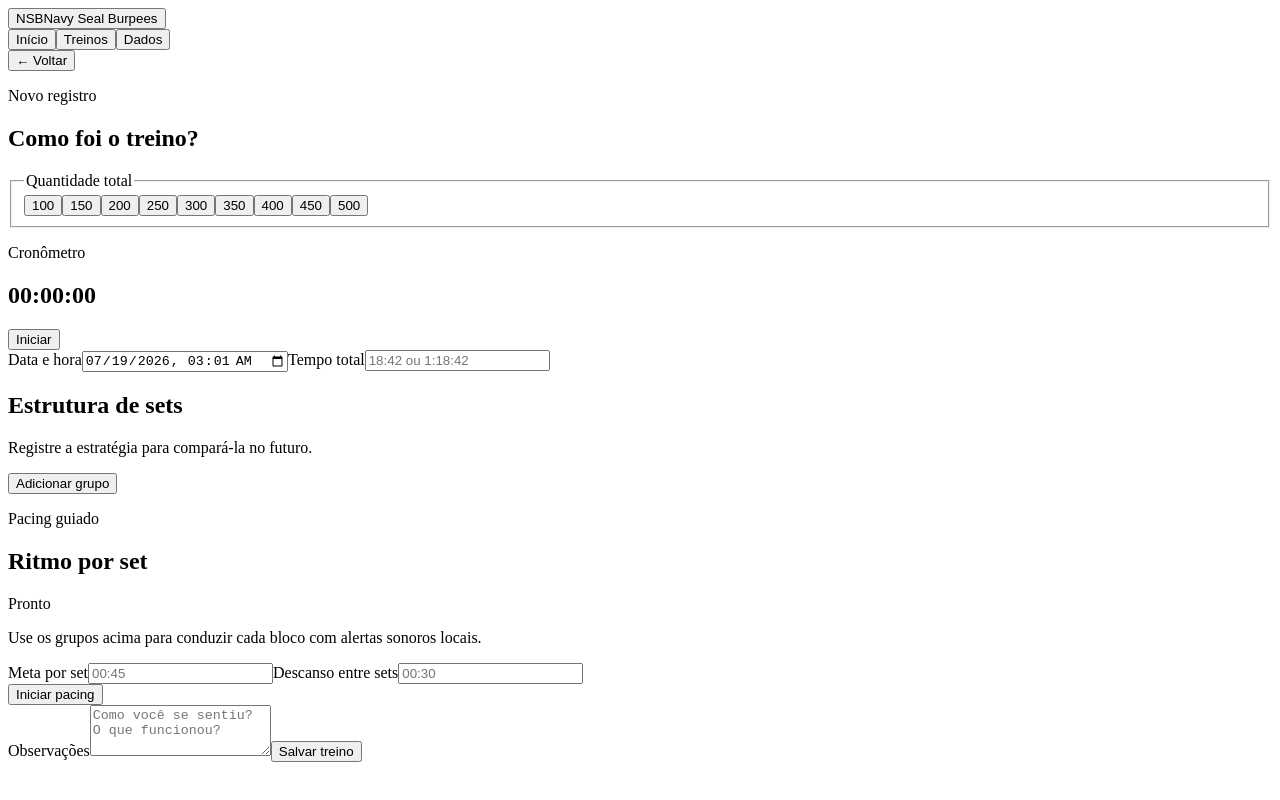
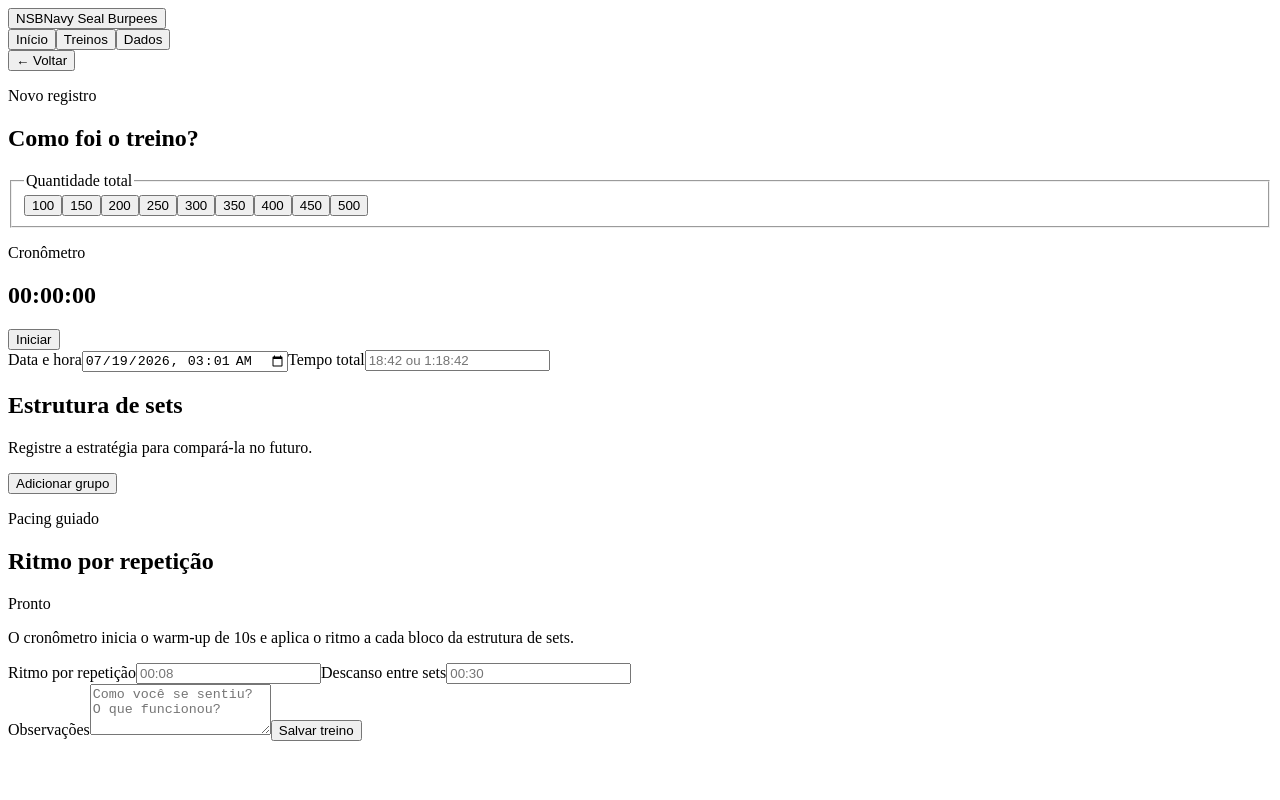
Before and after one commit to Santana-DS/NSB, a React (Vite) app: page / in a window 1280 px wide. Both pictures are taken after a click on the button "Registrar treino". Built offline with nearby package versions, Linux system fonts and the light colour scheme; the HTML template or start-up script is replaced by a standard one.

Commit message:
feat: derive pacing from repetition rhythm

```diff
--- a/src/App.tsx
+++ b/src/App.tsx
@@ -15,7 +15,8 @@ interface ChartBin { key: string; label: string; total: number; year?: number; m
 interface TimedRecord { targetReps: RepTarget; durationSeconds: number; date: string }
 interface StrategyRecord extends TimedRecord { strategy: string }
 type DownloadFormat = 'svg' | 'png' | 'jpeg'
-type PacingPhase = 'idle' | 'set' | 'rest' | 'paused' | 'complete'
+type PacingPhase = 'idle' | 'warmup' | 'set' | 'rest' | 'paused' | 'complete'
+const DEFAULT_WARMUP_SECONDS = 10
 const HOME_MESSAGES = [
   'Do what you gotta do.',
   'Do what you know you have to do.',
@@ -78,14 +79,16 @@ export default function App() {
   const [timerStartedAt, setTimerStartedAt] = useState<number | null>(null)
   const [timerElapsedBase, setTimerElapsedBase] = useState(0)
   const [timerNow, setTimerNow] = useState(Date.now())
-  const [pacingSetDuration, setPacingSetDuration] = useState('')
+  const [pacingRepDuration, setPacingRepDuration] = useState('')
   const [pacingRestDuration, setPacingRestDuration] = useState('')
   const [pacingPhase, setPacingPhase] = useState<PacingPhase>('idle')
-  const [pacingPausedPhase, setPacingPausedPhase] = useState<'set' | 'rest'>('set')
+  const [pacingPausedPhase, setPacingPausedPhase] = useState<'warmup' | 'set' | 'rest'>('set')
   const [pacingBlockIndex, setPacingBlockIndex] = useState(0)
   const [pacingPhaseStartedAt, setPacingPhaseStartedAt] = useState<number | null>(null)
   const [pacingPhaseElapsedBase, setPacingPhaseElapsedBase] = useState(0)
   const [pacingBlocks, setPacingBlocks] = useState<{ reps: number; targetSeconds: number; actualSeconds: number }[]>([])
+  const [pacingEvents, setPacingEvents] = useState<{ type: import('./types').PacingEventType; elapsedSeconds: number; blockIndex?: number; transition: 'automatic' | 'manual' }[]>([])
+  const [lastRepCue, setLastRepCue] = useState(0)
 
   useEffect(() => {
     void navigator.storage?.persist?.()
@@ -147,16 +150,24 @@ export default function App() {
 
   const currentSetTotal = getSetGroupTotal(setGroups)
   const timerElapsedSeconds = timerElapsedBase + (timerStartedAt === null ? 0 : Math.floor((timerNow - timerStartedAt) / 1000))
-  const pacingSetSeconds = parseDuration(pacingSetDuration) ?? 0
+  const pacingRepSeconds = parseDuration(pacingRepDuration) ?? 0
   const pacingRestSeconds = parseDuration(pacingRestDuration) ?? 0
   const pacingPlan = useMemo(() => setGroups.flatMap((group) => Array.from({ length: Math.max(0, group.setCount) }, () => group.repsPerSet)), [setGroups])
   const pacingPhaseElapsed = pacingPhaseElapsedBase + (pacingPhaseStartedAt === null ? 0 : Math.floor((timerNow - pacingPhaseStartedAt) / 1000))
-  const pacingPhaseTarget = pacingPhase === 'set' ? pacingSetSeconds : pacingPhase === 'rest' ? pacingRestSeconds : 0
+  const pacingPhaseTarget = pacingPhase === 'warmup' ? DEFAULT_WARMUP_SECONDS : pacingPhase === 'set' ? (pacingPlan[pacingBlockIndex] ?? 0) * pacingRepSeconds : pacingPhase === 'rest' ? pacingRestSeconds : 0
 
   useEffect(() => {
-    if ((pacingPhase !== 'set' && pacingPhase !== 'rest') || pacingPhaseTarget <= 0 || pacingPhaseElapsed < pacingPhaseTarget) return
-    advancePacingPhase()
+    if ((pacingPhase !== 'warmup' && pacingPhase !== 'set' && pacingPhase !== 'rest') || pacingPhaseTarget <= 0 || pacingPhaseElapsed < pacingPhaseTarget) return
+    advancePacingPhase('automatic')
   }, [pacingPhaseElapsed, pacingPhase, pacingPhaseTarget])
+
+  useEffect(() => {
+    if (pacingPhase !== 'set' || pacingRepSeconds <= 0) return
+    const cue = Math.min(pacingPlan[pacingBlockIndex] ?? 0, Math.floor(pacingPhaseElapsed / pacingRepSeconds))
+    if (cue <= lastRepCue || cue === 0) return
+    setLastRepCue(cue)
+    emitPacingSignal('rep')
+  }, [lastRepCue, pacingBlockIndex, pacingPhase, pacingPhaseElapsed, pacingPlan, pacingRepSeconds])
 
   function resetForm() {
     setTargetReps(100)
@@ -168,13 +179,15 @@ export default function App() {
     setTimerStartedAt(null)
     setTimerElapsedBase(0)
     setTimerNow(Date.now())
-    setPacingSetDuration('')
+    setPacingRepDuration('')
     setPacingRestDuration('')
     setPacingPhase('idle')
     setPacingBlockIndex(0)
     setPacingPhaseStartedAt(null)
     setPacingPhaseElapsedBase(0)
     setPacingBlocks([])
+    setPacingEvents([])
+    setLastRepCue(0)
   }
 
   function openNewWorkout() {
@@ -196,6 +209,8 @@ export default function App() {
     setTimerNow(now)
     setTimerStartedAt(now)
     setPerformedAt(todayLocalIso())
+    if (pacingPhase === 'paused') resumePacing()
+    else if ((pacingPhase === 'idle' || pacingPhase === 'complete') && pacingPlan.length > 0 && pacingRepSeconds > 0) startPacing(now)
   }
 
   function pauseTimer() {
@@ -203,6 +218,7 @@ export default function App() {
     setTimerElapsedBase(elapsed)
     setTimerStartedAt(null)
     setDuration(formatDuration(elapsed))
+    pausePacing()
   }
 
   function resetTimer() {
@@ -212,10 +228,10 @@ export default function App() {
     setDuration('')
   }
 
-  function emitPacingSignal(kind: 'set' | 'rest' | 'complete') {
+  function emitPacingSignal(kind: 'set' | 'rest' | 'complete' | 'rep') {
     if (!('AudioContext' in window)) return
     const context = new AudioContext()
-    const notes = kind === 'complete' ? [880, 1040, 1320] : kind === 'set' ? [880, 880] : [440]
+    const notes = kind === 'complete' ? [880, 1040, 1320] : kind === 'set' ? [880, 880] : kind === 'rest' ? [440] : [660]
     notes.forEach((frequency, index) => {
       const oscillator = context.createOscillator()
       const gain = context.createGain()
@@ -229,35 +245,40 @@ export default function App() {
     window.setTimeout(() => void context.close(), notes.length * 150 + 200)
   }
 
-  function startPacing() {
-    if (pacingPlan.length === 0 || pacingSetSeconds <= 0 || pacingRestSeconds < 0) {
-      setError('Defina os grupos de sets e o tempo desejado para cada set.')
-      return
-    }
-    const now = Date.now()
-    if (timerStartedAt === null) {
-      setTimerNow(now)
-      setTimerStartedAt(now)
-      setPerformedAt(todayLocalIso())
-    }
-    setError(null)
+  function appendPacingEvent(type: import('./types').PacingEventType, transition: 'automatic' | 'manual', blockIndex?: number) {
+    setPacingEvents((events) => [...events, { type, transition, blockIndex, elapsedSeconds: timerElapsedSeconds }])
+  }
+
+  function startPacing(now: number) {
     setPacingBlocks([])
     setPacingBlockIndex(0)
     setPacingPhaseElapsedBase(0)
     setPacingPhaseStartedAt(now)
-    setPacingPhase('set')
-    emitPacingSignal('set')
+    setPacingPhase('warmup')
+    setPacingEvents([{ type: 'session-started', transition: 'automatic', elapsedSeconds: timerElapsedSeconds }, { type: 'warmup-started', transition: 'automatic', elapsedSeconds: timerElapsedSeconds }])
+    setLastRepCue(0)
   }
 
-  function advancePacingPhase() {
+  function advancePacingPhase(transition: 'automatic' | 'manual' = 'manual') {
     const now = Date.now()
+    if (pacingPhase === 'warmup') {
+      setPacingPhase('set')
+      setPacingPhaseElapsedBase(0)
+      setPacingPhaseStartedAt(now)
+      setLastRepCue(0)
+      appendPacingEvent('set-started', transition, 0)
+      emitPacingSignal('set')
+      return
+    }
     if (pacingPhase === 'set') {
       const actualSeconds = pacingPhaseElapsed
-      setPacingBlocks((blocks) => [...blocks, { reps: pacingPlan[pacingBlockIndex], targetSeconds: pacingSetSeconds, actualSeconds }])
+      setPacingBlocks((blocks) => [...blocks, { reps: pacingPlan[pacingBlockIndex], targetSeconds: pacingPhaseTarget, actualSeconds }])
+      appendPacingEvent('set-completed', transition, pacingBlockIndex)
       if (pacingBlockIndex >= pacingPlan.length - 1) {
         setPacingPhase('complete')
         setPacingPhaseStartedAt(null)
         setPacingPhaseElapsedBase(actualSeconds)
+        appendPacingEvent('session-completed', transition, pacingBlockIndex)
         emitPacingSignal('complete')
         return
       }
@@ -265,11 +286,14 @@ export default function App() {
         setPacingBlockIndex((index) => index + 1)
         setPacingPhaseElapsedBase(0)
         setPacingPhaseStartedAt(now)
+        setLastRepCue(0)
+        appendPacingEvent('set-started', transition, pacingBlockIndex + 1)
         emitPacingSignal('set')
       } else {
         setPacingPhase('rest')
         setPacingPhaseElapsedBase(0)
         setPacingPhaseStartedAt(now)
+        appendPacingEvent('rest-started', transition, pacingBlockIndex)
         emitPacingSignal('rest')
       }
       return
@@ -279,22 +303,27 @@ export default function App() {
       setPacingPhase('set')
       setPacingPhaseElapsedBase(0)
       setPacingPhaseStartedAt(now)
+      setLastRepCue(0)
+      appendPacingEvent('rest-completed', transition, pacingBlockIndex)
+      appendPacingEvent('set-started', transition, pacingBlockIndex + 1)
       emitPacingSignal('set')
     }
   }
 
   function pausePacing() {
-    if (pacingPhase !== 'set' && pacingPhase !== 'rest') return
+    if (pacingPhase !== 'warmup' && pacingPhase !== 'set' && pacingPhase !== 'rest') return
     setPacingPausedPhase(pacingPhase)
     setPacingPhaseElapsedBase(pacingPhaseElapsed)
     setPacingPhaseStartedAt(null)
     setPacingPhase('paused')
+    appendPacingEvent('paused', 'manual', pacingBlockIndex)
   }
 
   function resumePacing() {
     const now = Date.now()
     setPacingPhaseStartedAt(now)
     setPacingPhase(pacingPausedPhase)
+    appendPacingEvent('resumed', 'manual', pacingBlockIndex)
   }
 
   async function handleSave(event: React.FormEvent<HTMLFormElement>) {
@@ -310,7 +339,7 @@ export default function App() {
       performedAt: new Date(performedAt).toISOString(),
       durationSeconds,
       setGroups,
-      pacingSession: pacingBlocks.length > 0 ? { setTargetSeconds: pacingSetSeconds, restTargetSeconds: pacingRestSeconds, blocks: pacingBlocks } : undefined,
+      pacingSession: pacingBlocks.length > 0 ? { mode: 'automatic', warmupSeconds: DEFAULT_WARMUP_SECONDS, paceSeconds: pacingRepSeconds, restTargetSeconds: pacingRestSeconds, blocks: pacingBlocks, events: pacingEvents } : undefined,
       notes: notes.trim(),
     })
     if (validation) {
@@ -323,7 +352,7 @@ export default function App() {
       performedAt: new Date(performedAt).toISOString(),
       durationSeconds,
       setGroups,
-      pacingSession: pacingBlocks.length > 0 ? { setTargetSeconds: pacingSetSeconds, restTargetSeconds: pacingRestSeconds, blocks: pacingBlocks } : undefined,
+      pacingSession: pacingBlocks.length > 0 ? { mode: 'automatic', warmupSeconds: DEFAULT_WARMUP_SECONDS, paceSeconds: pacingRepSeconds, restTargetSeconds: pacingRestSeconds, blocks: pacingBlocks, events: pacingEvents } : undefined,
       notes: notes.trim(),
     })
     await saveWorkout(workout)
@@ -436,15 +465,16 @@ export default function App() {
             </section>
 
             <section className="pacing-section" aria-labelledby="pacing-title">
-              <div className="section-heading"><div><p className="eyebrow">Pacing guiado</p><h2 id="pacing-title">Ritmo por set</h2></div><span className={pacingPhase === 'set' ? 'pacing-status active' : 'pacing-status'}>{pacingPhase === 'idle' ? 'Pronto' : pacingPhase === 'set' ? 'Em set' : pacingPhase === 'rest' ? 'Descanso' : pacingPhase === 'paused' ? 'Pausado' : 'Concluído'}</span></div>
-              <p>Use os grupos acima para conduzir cada bloco com alertas sonoros locais.</p>
+              <div className="section-heading"><div><p className="eyebrow">Pacing guiado</p><h2 id="pacing-title">Ritmo por repetição</h2></div><span className={pacingPhase === 'set' ? 'pacing-status active' : 'pacing-status'}>{pacingPhase === 'idle' ? 'Pronto' : pacingPhase === 'warmup' ? 'Preparar' : pacingPhase === 'set' ? 'Em set' : pacingPhase === 'rest' ? 'Descanso' : pacingPhase === 'paused' ? 'Pausado' : 'Concluído'}</span></div>
+              <p>O cronômetro inicia o warm-up de {DEFAULT_WARMUP_SECONDS}s e aplica o ritmo a cada bloco da estrutura de sets.</p>
               <div className="field-grid pacing-fields">
-                <label><span>Meta por set</span><input inputMode="numeric" maxLength={7} placeholder="00:45" value={pacingSetDuration} disabled={pacingPhase === 'set' || pacingPhase === 'rest'} onChange={(event) => setPacingSetDuration(formatDurationInput(event.target.value))} /></label>
-                <label><span>Descanso entre sets</span><input inputMode="numeric" maxLength={7} placeholder="00:30" value={pacingRestDuration} disabled={pacingPhase === 'set' || pacingPhase === 'rest'} onChange={(event) => setPacingRestDuration(formatDurationInput(event.target.value))} /></label>
+                <label><span>Ritmo por repetição</span><input inputMode="numeric" maxLength={7} placeholder="00:08" value={pacingRepDuration} disabled={pacingPhase !== 'idle' && pacingPhase !== 'complete'} onChange={(event) => setPacingRepDuration(formatDurationInput(event.target.value))} /></label>
+                <label><span>Descanso entre sets</span><input inputMode="numeric" maxLength={7} placeholder="00:30" value={pacingRestDuration} disabled={pacingPhase !== 'idle' && pacingPhase !== 'complete'} onChange={(event) => setPacingRestDuration(formatDurationInput(event.target.value))} /></label>
               </div>
-              {pacingPhase !== 'idle' && <div className="pacing-clock"><strong>{pacingPhase === 'complete' ? 'Plano concluído' : `${pacingPhase === 'paused' ? 'Pausado' : pacingPhase === 'rest' ? 'Descanso' : `Set ${pacingBlockIndex + 1} de ${pacingPlan.length}`}`}</strong>{pacingPhase !== 'complete' && <time>{formatStopwatch(pacingPhaseElapsed)} <span>/ {formatStopwatch(pacingPhaseTarget)}</span></time>}{pacingPhase === 'set' && <span>{pacingPlan[pacingBlockIndex]} NSBs neste set</span>}</div>}
+              {pacingPlan.length > 0 && pacingRepSeconds > 0 && pacingPhase === 'idle' && <p className="pacing-plan">Plano: {pacingPlan.map((reps, index) => <span key={`${reps}-${index}`}>{reps} NSBs · {formatDuration(reps * pacingRepSeconds)}</span>)}</p>}
+              {pacingPhase !== 'idle' && <div className="pacing-clock"><strong>{pacingPhase === 'complete' ? 'Plano concluído' : pacingPhase === 'warmup' ? 'Warm-up' : `${pacingPhase === 'paused' ? 'Pausado' : pacingPhase === 'rest' ? 'Descanso' : `Set ${pacingBlockIndex + 1} de ${pacingPlan.length}`}`}</strong>{pacingPhase !== 'complete' && <time>{formatStopwatch(pacingPhaseElapsed)} <span>/ {formatStopwatch(pacingPhaseTarget)}</span></time>}{pacingPhase === 'set' && <span>{pacingPlan[pacingBlockIndex]} NSBs · sinal a cada {formatDuration(pacingRepSeconds)}</span>}</div>}
               <div className="pacing-actions">
-                {pacingPhase === 'idle' || pacingPhase === 'complete' ? <button type="button" className="secondary-action" onClick={startPacing}>Iniciar pacing</button> : pacingPhase === 'paused' ? <button type="button" className="secondary-action" onClick={resumePacing}>Retomar pacing</button> : <><button type="button" className="secondary-action" onClick={pausePacing}>Pausar pacing</button><button type="button" className="text-button" onClick={advancePacingPhase}>Avançar</button></>}
+                {pacingPhase === 'paused' ? <button type="button" className="secondary-action" onClick={resumePacing}>Retomar pacing</button> : pacingPhase !== 'idle' && pacingPhase !== 'complete' && <><button type="button" className="secondary-action" onClick={pausePacing}>Pausar pacing</button><button type="button" className="text-button" onClick={() => advancePacingPhase('manual')}>Avançar</button></>}
               </div>
               {pacingBlocks.length > 0 && <p className="pacing-summary">{pacingBlocks.length} de {pacingPlan.length} sets concluídos · tempos reais registrados no treino.</p>}
             </section>
--- a/src/styles.css
+++ b/src/styles.css
@@ -80,7 +80,7 @@ textarea { resize: vertical; }
 .optional { color: #61717a; font-weight: 400; font-size: .85rem; }
 .set-row { display: grid; grid-template-columns: 1fr 5rem auto 5rem auto; gap: .5rem; align-items: center; padding: .75rem 0; }
 .set-row > span { color: #334951; font-weight: 700; }
-.pacing-section { margin: 1.5rem 0; padding: 1.25rem 0; border-top: 1px solid #cdd8d6; border-bottom: 1px solid #cdd8d6; }.pacing-section > p { color: #56656d; line-height: 1.45; }.pacing-fields { margin: 1rem 0; }.pacing-status { border-radius: 999px; padding: .35rem .6rem; background: #e6efed; color: #49606a; font-size: .78rem; font-weight: 800; }.pacing-status.active { background: #d9f0e9; color: #0d5261; }.pacing-clock { display: grid; grid-template-columns: 1fr auto; gap: .25rem .75rem; align-items: baseline; margin: 1rem 0; padding: .85rem 1rem; border-radius: .65rem; background: #f0f6f4; color: #123646; }.pacing-clock time { font-size: 1.2rem; font-variant-numeric: tabular-nums; font-weight: 800; }.pacing-clock time span, .pacing-clock > span { color: #60747b; font-size: .84rem; font-weight: 500; }.pacing-clock > span { grid-column: 1 / -1; }.pacing-actions { display: flex; flex-wrap: wrap; align-items: center; gap: .5rem; }.pacing-summary { margin: .75rem 0 0; font-size: .85rem; }
+.pacing-section { margin: 1.5rem 0; padding: 1.25rem 0; border-top: 1px solid #cdd8d6; border-bottom: 1px solid #cdd8d6; }.pacing-section > p { color: #56656d; line-height: 1.45; }.pacing-fields { margin: 1rem 0; }.pacing-status { border-radius: 999px; padding: .35rem .6rem; background: #e6efed; color: #49606a; font-size: .78rem; font-weight: 800; }.pacing-status.active { background: #d9f0e9; color: #0d5261; }.pacing-plan { display: flex; flex-wrap: wrap; gap: .4rem; margin: -.2rem 0 1rem; }.pacing-plan span { border-radius: .35rem; padding: .35rem .5rem; background: #edf4f2; color: #36545c; font-size: .8rem; font-variant-numeric: tabular-nums; }.pacing-clock { display: grid; grid-template-columns: 1fr auto; gap: .25rem .75rem; align-items: baseline; margin: 1rem 0; padding: .85rem 1rem; border-radius: .65rem; background: #f0f6f4; color: #123646; }.pacing-clock time { font-size: 1.2rem; font-variant-numeric: tabular-nums; font-weight: 800; }.pacing-clock time span, .pacing-clock > span { color: #60747b; font-size: .84rem; font-weight: 500; }.pacing-clock > span { grid-column: 1 / -1; }.pacing-actions { display: flex; flex-wrap: wrap; align-items: center; gap: .5rem; }.pacing-summary { margin: .75rem 0 0; font-size: .85rem; }
 .remove-button { border: 0; background: transparent; color: #9a3443; padding: .4rem; }
 .set-total { margin-top: .75rem !important; }.set-total.valid { color: #147050; }.notes-field { display: block; margin: 1.75rem 0; }
 .sr-only { position: absolute; width: 1px; height: 1px; padding: 0; margin: -1px; overflow: hidden; clip: rect(0, 0, 0, 0); white-space: nowrap; border: 0; }
```
Also changed, not shown: src/lib/backup.ts (+5 -3 lines), src/types.ts (+14 -1 lines).
